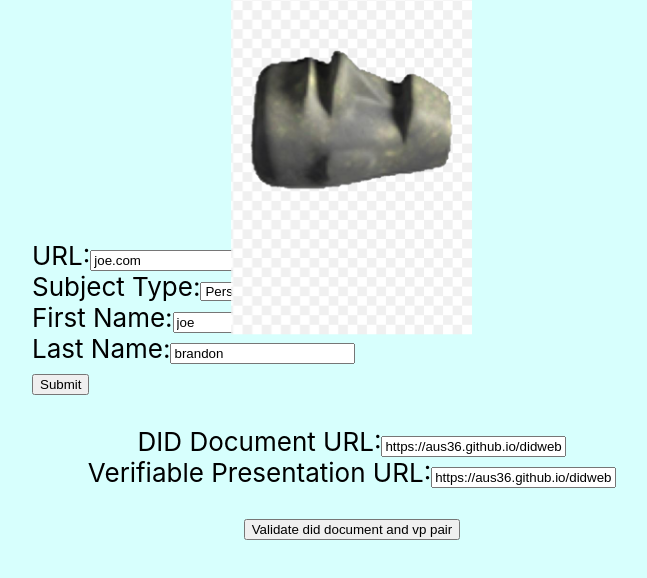
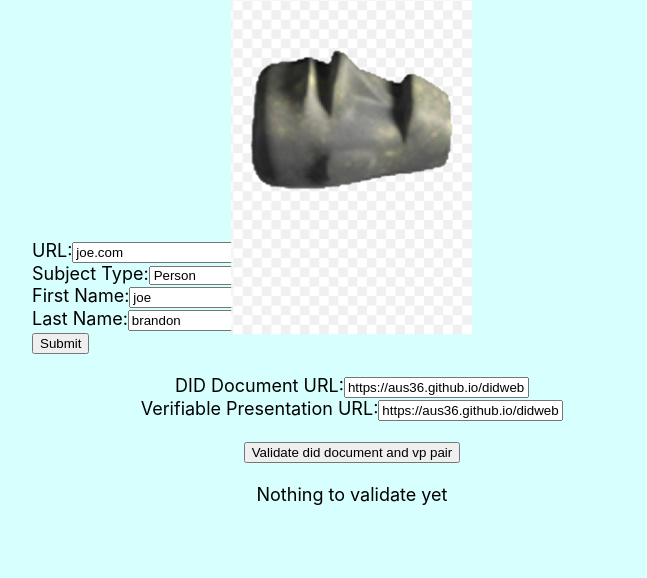
Before and after one commit to corbin-poteet/did-generator, a React (Create React App) app in the folder src/client/: page / in a window 1280 px wide. Shown: the top 578 px of the page, without its empty margins (288-935 px from the left). Built offline with nearby package versions, Linux system fonts and the light colour scheme; no server answers.

Commit message:
Finished frontend for validating document pairs

```diff
--- a/src/client/src/App.css
+++ b/src/client/src/App.css
@@ -35,7 +35,7 @@ body {
   flex-direction: column;
   align-items: center;
   justify-content: center;
-  font-size: calc(10px + 2vmin);
+  font-size: calc(18px);
   color: black;
 }
 
--- a/src/client/src/App.js
+++ b/src/client/src/App.js
@@ -3,6 +3,7 @@ import sound from './did.mp3';
 import './App.css';
 import React, { useState } from 'react';
 import useSound from 'use-sound';
+import { id } from 'ethers/lib/utils';
 
 const KEY_JSON_PATH = "testData.json";
 
@@ -138,11 +139,13 @@ async function fetchHostedVP(url) {
 }
 
 // 3. Validate the did document and vp pair
-function validateDidVp(vpUrl, didUrl) {
+async function validateDidVp(vpUrl, didUrl) {
   let vp = fetchHostedVP(vpUrl);
   let did = fetchHostedDID(didUrl);
   console.log("Yep, you just did that");
-  console.log(vp);
+  console.log(vp[id]);
+
+  return true; //placeholder
 }
 //========================================================
 
@@ -160,6 +163,10 @@ function App() {
 
   const [vpUrl, setVpUrl] = useState("https://aus36.github.io/didweb-doc/vp.json"); // Url for hosted vp
   const [didUrl, setDidUrl] = useState("https://aus36.github.io/didweb-doc/did.json"); // Url for hosted did document
+
+  const [loaded, setLoaded] = useState(false); // flag for when the validate pair function has been called
+
+  const [validateSuccessful, setValidateSuccessful] = useState(false); // flag for the result when the validate pair function has been called
 
   const setType = () => {
     if (document.getElementById('type').value === 'organization') {
@@ -218,7 +225,11 @@ function App() {
           </label>
         </form>
         <br />
-        <button onClick={ () => validateDidVp(vpUrl, didUrl)}>Validate did document and vp pair</button>
+        <button onClick={ () => {setValidateSuccessful(validateDidVp(vpUrl, didUrl)); setLoaded(true);}}>Validate did document and vp pair</button>
+        <br />
+        {loaded
+        ? <p>Validation result: {validateSuccessful ? "Pair Sucessfully Validated" : "Invalid DID Doc/VP Pair"}</p>
+        : <p>Nothing to validate yet</p>}
       </header>
     </div>
   );
```
